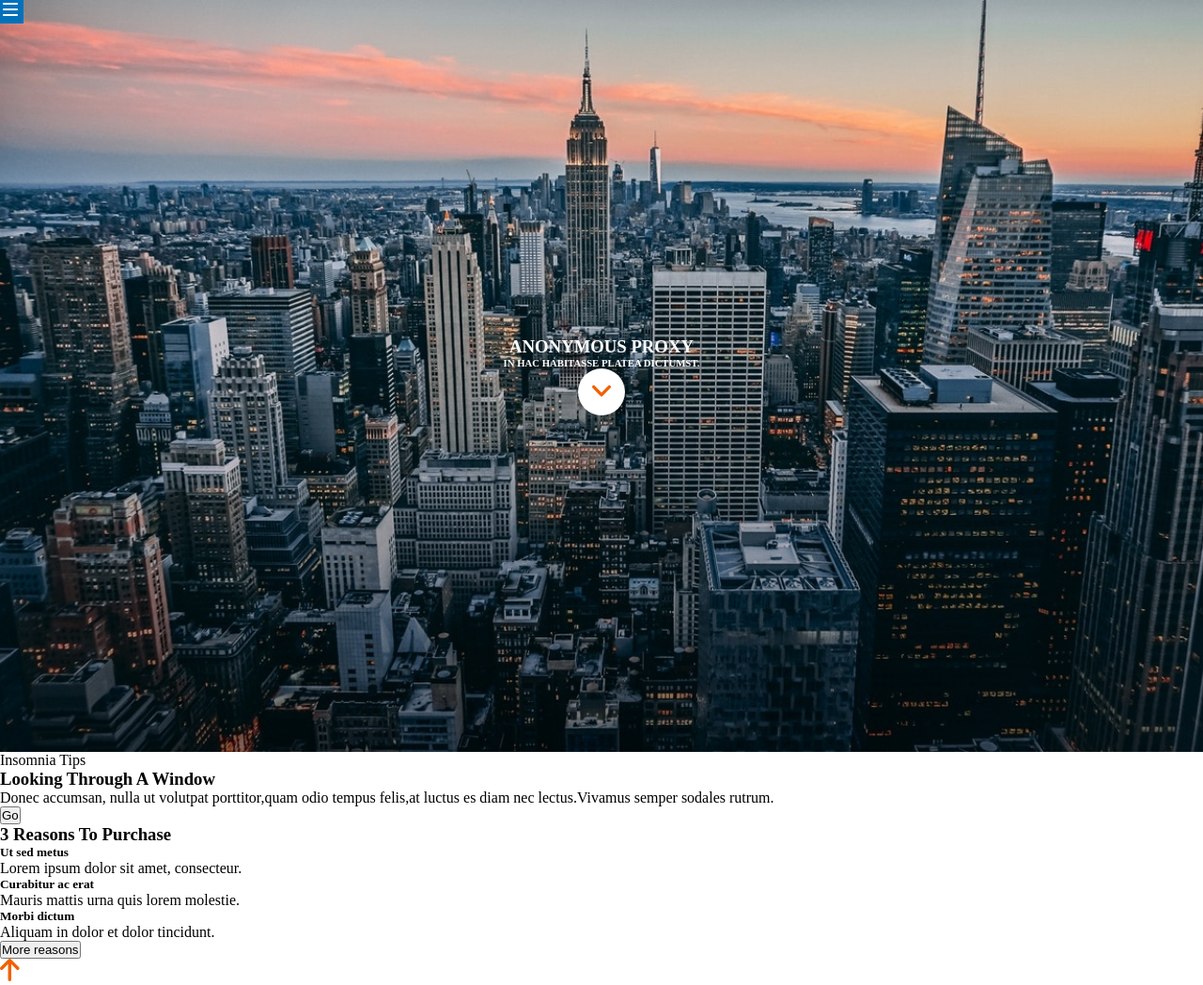
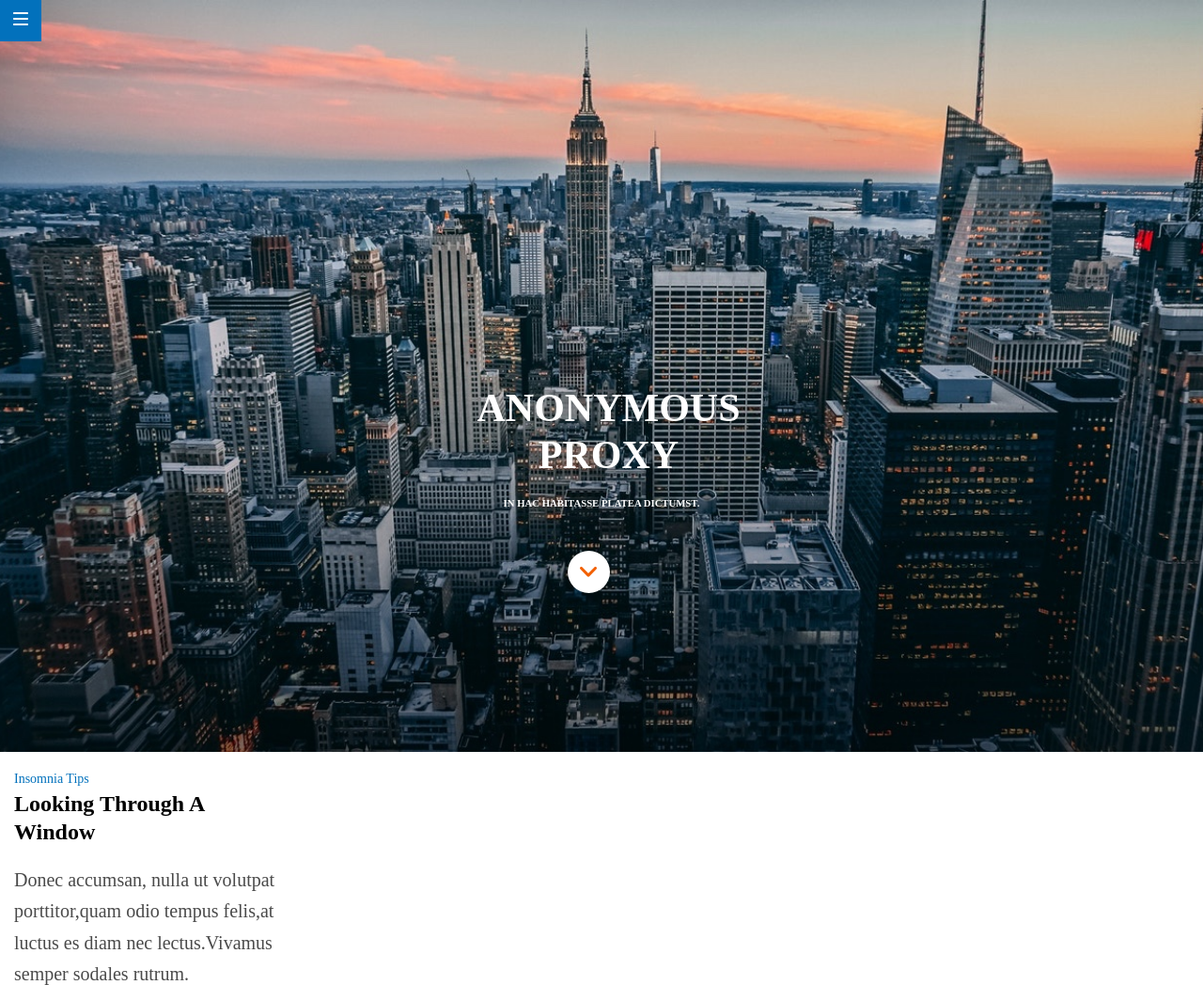
Before and after one commit to Adalab/modulo-1-evaluacion-final-Vianam92, a website: page src/html/index.html in a window 1280 px wide. Shown: the top 1048 px of the page at 94% size. Drawn offline with nearby package versions, Linux system fonts and the light colour scheme; files that its build step writes are made by us from their sources; files whose address does not match are found by name.

Commit message:
added sectionwhite

```diff
--- a/src/html/index.html
+++ b/src/html/index.html
@@ -6,6 +6,10 @@
   <meta name="viewport" content="width=device-width, initial-scale=1" />
   <title>Anonymous Proxy</title>
   <link href="https://fonts.googleapis.com/css?family=Roboto&display=swap" rel="stylesheet" />
+  <link rel="preconnect" href="https://fonts.googleapis.com">
+  <link rel="preconnect" href="https://fonts.gstatic.com" crossorigin>
+  <link href="https://fonts.googleapis.com/css2?family=Roboto+Slab:wght@500&family=Rubik:wght@300&display=swap"
+    rel="stylesheet">
   <script src="https://kit.fontawesome.com/067534b60d.js" crossorigin="anonymous"></script>
   <link rel="stylesheet" href="./assets/css/main.css" />
 
--- a/src/html/partials/blue.html
+++ b/src/html/partials/blue.html
@@ -1,4 +1,4 @@
-<section>
+<section id="Reasons">
     <h3>3 Reasons To Purchase</h3>
     <ul>
         <li>
--- a/src/html/partials/hero.html
+++ b/src/html/partials/hero.html
@@ -4,7 +4,7 @@
         <h1 class="hero-absolute__h1">anonymous proxy</h1>
         <h6 class="hero-absolute__h6">In hac habitasse platea dictumst.</h6>
         <div class="hero-absolute__icon-scroll">
-            <img src="./assets/images/ico-scroll-down.svg" Alt="scroll">
+            <a href="#Reasons"><img src="./assets/images/ico-scroll-down.svg" Alt="scroll" class="img-icon-scroll"></a>
         </div>
     </section>
 </section>
--- a/src/html/partials/white.html
+++ b/src/html/partials/white.html
@@ -1,7 +1,8 @@
-<section>
-    <p>Insomnia Tips</p>
-    <h3>Looking Through A Window</h3>
-    <p>Donec accumsan, nulla ut volutpat porttitor,quam odio tempus felis,at luctus es diam nec lectus.Vivamus semper
+<section class="white">
+    <p class="white-p">Insomnia Tips</p>
+    <h3 class="white-h3">Looking Through A Window</h3>
+    <p class="white-itemp">Donec accumsan, nulla ut volutpat porttitor,quam odio tempus felis,at luctus es diam nec
+        lectus.Vivamus semper
         sodales rutrum.</p>
-    <button>Go</button>
+    <button class="white-button">Go</button>
 </section>
--- a/src/scss/core/_variables.scss
+++ b/src/scss/core/_variables.scss
@@ -1,5 +1,5 @@
 // fonts
-$font-main: 'Roboto', sans-serif;
+$font-main: 'RobotoSlab', serif;
 
 // colors
 $color-hd: #0271bc;
--- a/src/scss/layout/_header.scss
+++ b/src/scss/layout/_header.scss
@@ -1,9 +1,15 @@
 .header{
     position:fixed;
     background-color:$color-hd;
-    width:25px;
-    height:25px;
+    width:44px;
+    height:44px;
+    z-index: 999;
+    display:flex;
+    align-items: center;
+    justify-content: center;
     &__ico-menu{
-        padding:2.5px;
+        width:16px;
+        height:14px;
+        object-fit: contain;
     }
 }
--- a/src/scss/layout/_hero.scss
+++ b/src/scss/layout/_hero.scss
@@ -16,13 +16,39 @@ object-fit: cover;
     display:flex;
     flex-direction: column;
     align-items: center;
+    &__h1{
+        font-family:$font-main;
+        font-size: 42px;
+        line-height: 50px;
+        width:290px;
+        text-align: center;
+        height: 110px;
+        margin: 240px 0 10px 15px;
+        text-shadow: 0 2 1.5 0 white;
+        font-weight: bold;
+        &__h6{
+            font-family:$font-main;
+            width:290px;
+            font-weight: bold;
+            height:21px;
+            margin:10px 0 45px 15px;
+            font-size: 16px;
+        }
+    }
     &__icon-scroll{
         background-color:white;
-        width:50px;
-        height:50px;
-        border-radius: 50px;
+        width:45px;
+        height:45px;
+        border-radius: 25px;
         line-height: 50px;
         text-align: center;
+        margin: 45px 122px 0 94px;
     }
 }
 }
+.img-icon-scroll{
+    width:30px;
+    padding:2px;
+    height:15px;
+    object-fit: contain;
+}
--- a/src/scss/layout/_white.scss
+++ b/src/scss/layout/_white.scss
@@ -0,0 +1,46 @@
+.white{
+    margin-top:10px;
+    margin-left:15px;
+    display:block;
+    &-p{
+        color:$color-hd;
+        width:90px;
+        height:20px;
+        font-family: $font-main;
+        font-size: 14px;
+        line-height: 1.25;
+        margin-top:20px;
+        text-align:left;
+    }
+    &-h3{
+        width:290px;
+        height:60px;
+        font-family: $font-main;
+        font-size: 24px;
+        font-weight: bold;
+        line-height: 1.25;
+        text-align:left;
+    }
+    &-itemp{
+width:290px;
+height:120px;
+font-family: $font-main;
+font-size: 20px;
+line-height: 1.67;
+color:$color-TextWhite;
+text-align: left;
+margin:20px 15px 10px 0px;
+    }
+    &-button{
+        border: solid 2px $color-button;
+        border-radius: 22.5px;
+        width:76px;
+        height:45px;
+        margin:30px 0;
+        background-color: white;
+        color:$color-button;
+        font-size: 20px;
+        font-weight: bold;
+
+    }
+}
```
